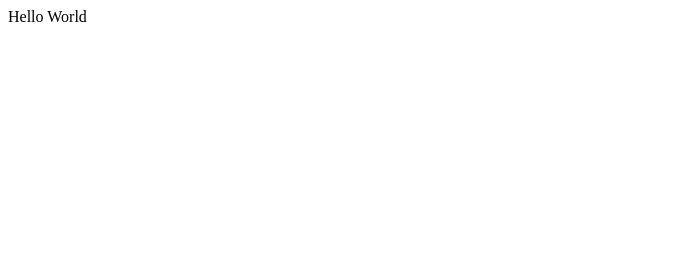
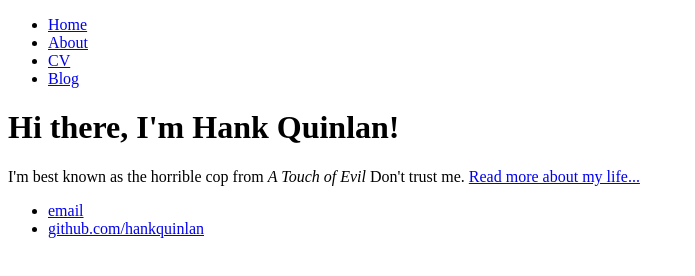
Before and after one commit to xscriptz/xscriptz.github.io, a plain HTML site: page index.html in a window 1280 px wide. Shown: the whole page, without its empty margins (0-695 px from the left). Drawn offline with Linux system fonts and the light colour scheme.

Commit message:
changed struct

```diff
--- a/index.html
+++ b/index.html
@@ -1,18 +1,28 @@
 <!DOCTYPE html>
 <html>
-<head>
-<title>Page Title</title>
-
-<style>
-body {
-        background-image: url("india_hg.jpg");
-}
-
-</style>
-
-</head>
-
-<body>
- Hello World
-</body>
+	<head>
+		<title>Hank Quinlan, Horrible Cop</title>
+	</head>
+	<body>
+		<nav>
+    		<ul>
+        		<li><a href="/">Home</a></li>
+	        	<li><a href="/about">About</a></li>
+        		<li><a href="/cv">CV</a></li>
+        		<li><a href="/blog">Blog</a></li>
+    		</ul>
+		</nav>
+		<div class="container">
+    		<div class="blurb">
+        		<h1>Hi there, I'm Hank Quinlan!</h1>
+				<p>I'm best known as the horrible cop from <em>A Touch of Evil</em> Don't trust me. <a href="/about">Read more about my life...</a></p>
+    		</div><!-- /.blurb -->
+		</div><!-- /.container -->
+		<footer>
+    		<ul>
+        		<li><a href="mailto:hankquinlanhub@gmail.com">email</a></li>
+        		<li><a href="https://github.com/hankquinlan">github.com/hankquinlan</a></li>
+			</ul>
+		</footer>
+	</body>
 </html>
```
